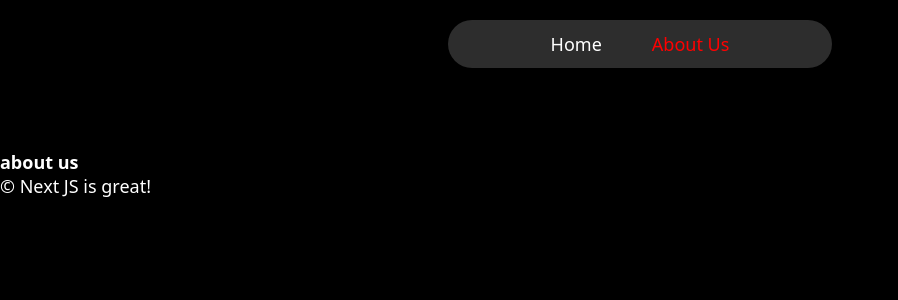
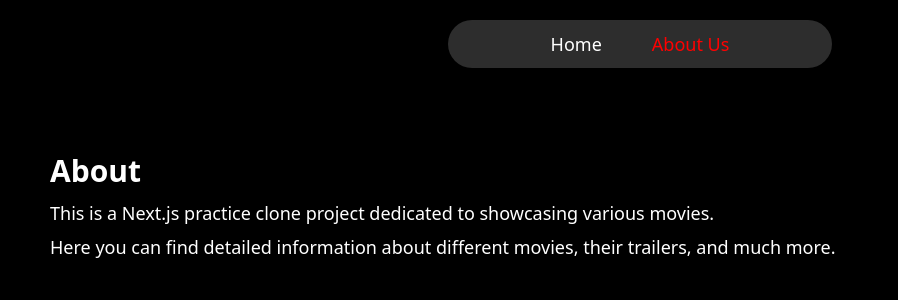
Before and after one commit to woooooooojin/study_nextJS14, a Next.js app: page /about-us in a window 1280 px wide. Shown: the top 300 px of the page, without its empty margins (0-898 px from the left). Built offline with nearby package versions, Linux system fonts and the light colour scheme.

Commit message:
about us

```diff
--- a/app/about-us/layout.js
+++ b/app/about-us/layout.js
@@ -8,7 +8,6 @@ export default function RootLayout({ children }) {
       <div>
 
         {children}
-        &copy; Next JS is great!
       </div>
   )
 }
--- a/app/about-us/page.jsx
+++ b/app/about-us/page.jsx
@@ -1,6 +1,9 @@
+import styles from "../../styles/about_us.module.css"
 
 export default function AboutUs(){
-    return <>
-        <h1>about us</h1>
-    </>
+    return <div className={styles.container}>
+        <h1 className={styles.h1}>About</h1>
+        <p>This is a Next.js practice clone project dedicated to showcasing various movies.</p>
+        <p>Here you can find detailed information about different movies, their trailers, and much more.</p>
+    </div>
 }
--- /dev/null
+++ b/styles/about_us.module.css
@@ -0,0 +1,9 @@
+.h1{
+    font-size: 30px;
+}
+.container{
+    padding: 0 50px;
+}
+.container p{
+    margin-top: 10px;
+}
```
